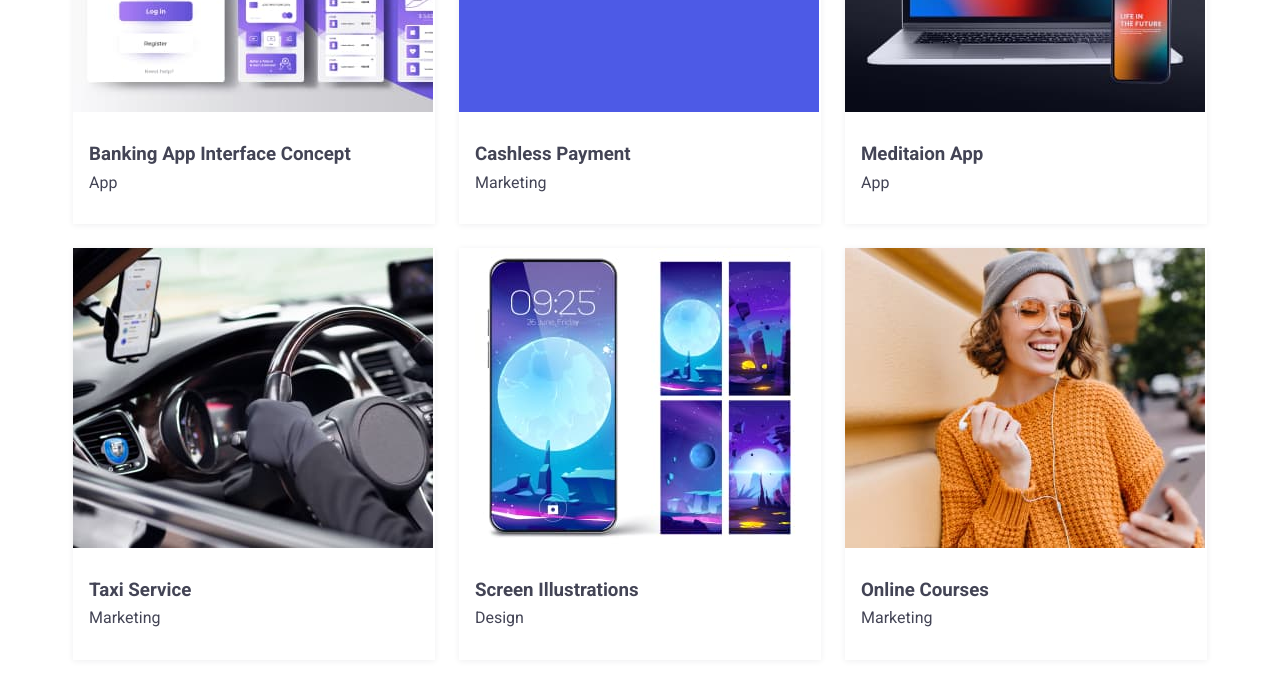
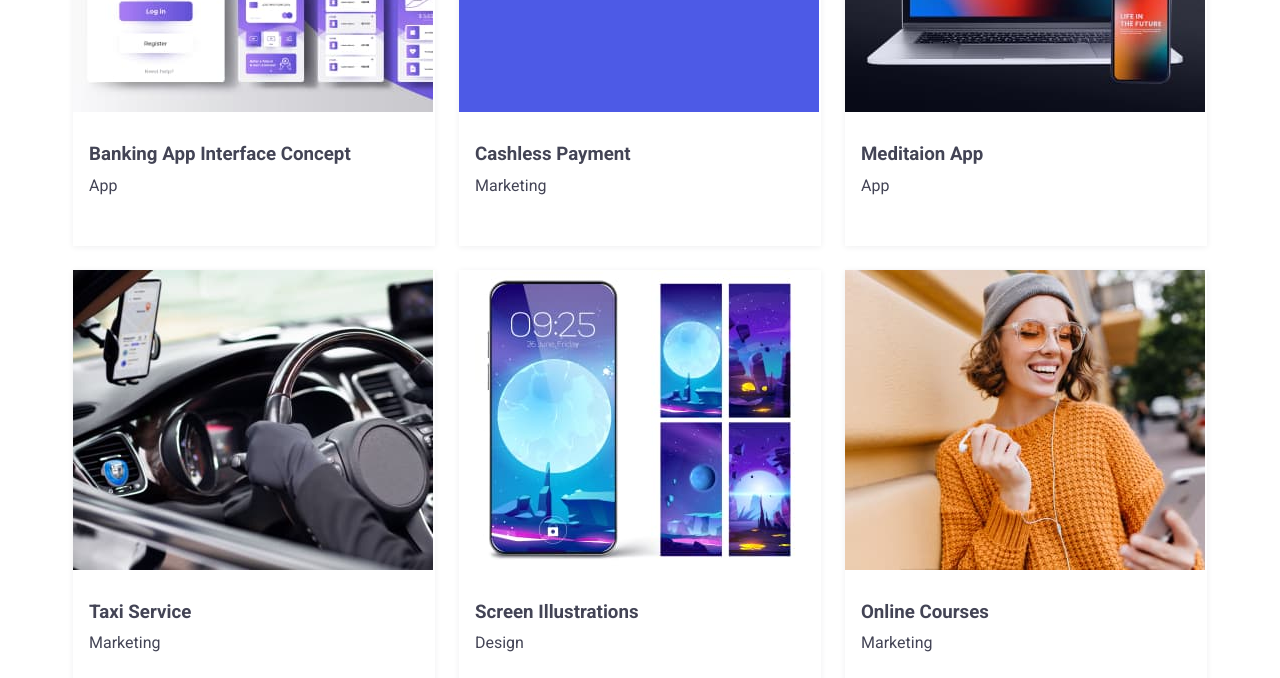
Before and after one commit to NonStopIT17/goit-markup-hw-03, a plain HTML site: page portfolio.html in a window 1280 px wide. Shown: the part 470-1148 px from the top of the page. Drawn offline with nearby package versions, Linux system fonts and the light colour scheme.

Commit message:
Home work 3
Thy 3

```diff
--- a/CSS/styles.css
+++ b/CSS/styles.css
@@ -265,7 +265,7 @@ footer {
     margin-bottom: 0;
     font-weight: 400;
     max-width: 264px;
-    padding-top: 16px;
+    margin-top: 16px;
 }
 
 /*Portfolio*/
@@ -317,17 +317,19 @@ footer {
 .flex-element:nth-child(3n) {
     margin-right: 0;
     }
+.portfolio-image {
+    padding-top: 32px;
+    padding-bottom: 32px;
+    padding-left: 16px;
+}
 .speciality {
-    padding-left: 16px;
-    padding-top: 8px;
-    padding-bottom: 32px;
-    margin-bottom: 0;
+    font-size: 16px;
+    line-height: 1.5;
+    color: #434455;
 }
 .section-title-portfolio {
-    padding-left: 16px;
-    padding-top: 32px;
     margin-top: 0;
-    margin-bottom: 0;
+    margin-bottom: 8px;
 }
 .container-portfolio {
     margin-bottom: 0;
--- a/portfolio.html
+++ b/portfolio.html
@@ -54,9 +54,12 @@
                 src="./images/one.jpg"
                 alt="apps"
               />
+              <div class="portfolio-image">
+              <h3 class="section-title-portfolio">Banking App Interface Concept</h3>
+              <p class="speciality">App</p>
+            </div>
+            </li>
 
-              <h3 class="section-title-portfolio">Banking App Interface Concept</h3>
-              <p class="speciality">App</p></li>
             <li class="flex-element">
             <img
             width="360"
@@ -64,9 +67,10 @@
             src="./images/two.jpg"
             alt="marketing"
           />
-
+          <div class="portfolio-image">
           <h3 class="section-title-portfolio">Cashless Payment</h3>
           <p class="speciality">Marketing</p>
+          </div>
             </li>
             <li class="flex-element">
                 <img
@@ -75,9 +79,10 @@
                 src="./images/three.jpg"
                 alt="gadaets apps"
               />
-
+              <div class="portfolio-image">
               <h3 class="section-title-portfolio">Meditaion App</h3>
               <p class="speciality">App</p>
+              </div>
             </li>
             <li class="flex-element">
                <img
@@ -86,9 +91,10 @@
                 src="./images/four.jpg"
                 alt="driver"
                />
-
+               <div class="portfolio-image">
               <h3 class="section-title-portfolio">Taxi Service</h3>
               <p class="speciality">Marketing</p>
+               </div>
             </li>
             <li class="flex-element">
                 <img
@@ -97,9 +103,10 @@
                 src="./images/five.jpg"
                 alt="phone img"
                />
-
+               <div class="portfolio-image">
               <h3 class="section-title-portfolio">Screen Illustrations</h3>
               <p class="speciality">Design</p>
+               </div>
             </li>
             <li class="flex-element">
                 <img
@@ -108,9 +115,10 @@
                 src="./images/six.jpg"
                 alt="girl with phone"
                />
-
+               <div class="portfolio-image">
               <h3 class="section-title-portfolio">Online Courses</h3>
               <p class="speciality">Marketing</p>
+               </div>
             </li>
             <li class="flex-element">
                 <img
@@ -119,9 +127,10 @@
                 src="./images/seven.jpg"
                 alt="design instagram"
                />
-
+               <div class="portfolio-image">
               <h3 class="section-title-portfolio">Instagram Stories Concept</h3>
               <p class="speciality">Design</p>
+            </div>
             </li>
             <li class="flex-element">
                 <img
@@ -130,9 +139,10 @@
                 src="./images/eight.jpg"
                 alt="fruits"
                />
-
+               <div class="portfolio-image">
               <h3 class="section-title-portfolio">Organic Food</h3>
               <p class="speciality">Web Site</p>
+              </div>
              </li>
             <li class="flex-element">
                 <img
@@ -141,9 +151,10 @@
                 src="./images/nine.jpg"
                 alt="cup of coffee"
                />
-
+               <div class="portfolio-image">
               <h3 class="section-title-portfolio">Fresh Coffee</h3>
               <p class="speciality">Web Site</p>
+            </div>
             </li>
         </ul>
       </div>
```
Also changed, not shown: 1 other file.
